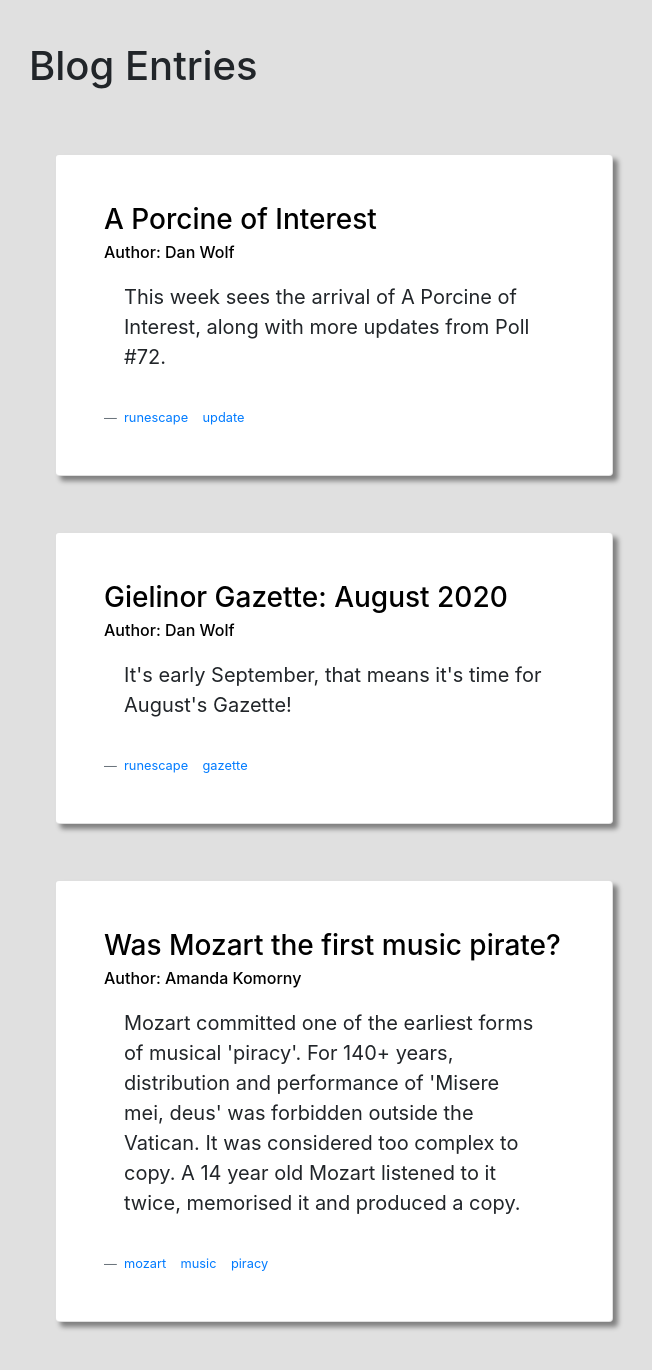
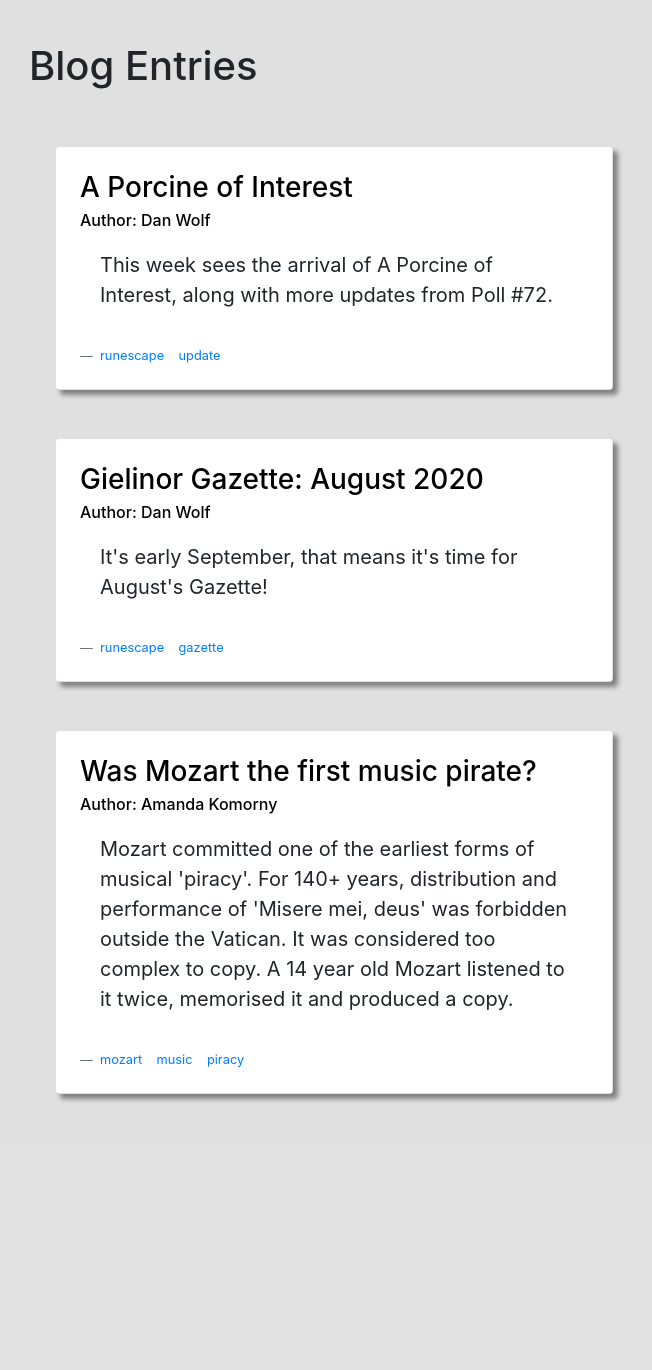
Before and after one commit to delonius/djangopractice, a Django app: page /blog/ in a window 1280 px wide. Shown: the part 62-1432 px from the top of the page, without its empty margins (291-943 px from the left). After the commit the page ends 1164 px from the top, so only its background shows below. Run offline with Django 3.2, Linux system fonts and the light colour scheme; data comes from the database, SQL or seed files in the repository; both versions use the stored data as it was after the commit; some libraries are stand-ins or nearby versions.

Commit message:
Small graphical changes

```diff
--- a/blog/templates/blog/index.html
+++ b/blog/templates/blog/index.html
@@ -21,8 +21,8 @@
     </div>
     <div class="row w-100 pb-5">
         {% for blog in blogs %}
-            <div class="col-9 mx-auto pt-5 mt-2 w-100 align-self-center">
-                <div class="card p-5 my-auto" style="width: 60%; margin: auto; box-shadow: 5px 5px 5px Gray;">
+            <div class="col-9 mx-auto pt-5 mt-0 w-100 align-self-center">
+                <div class="card p-4 my-auto" style="width: 60%; margin: auto; box-shadow: 5px 5px 5px Gray;">
                     <h3 class="card-title">
                         <a style="color: black;" href="{% url 'blog:entry' blog.id %}">{{ blog.title }}</a>
                     </h3>
```
Also changed, not shown: db.sqlite3.
